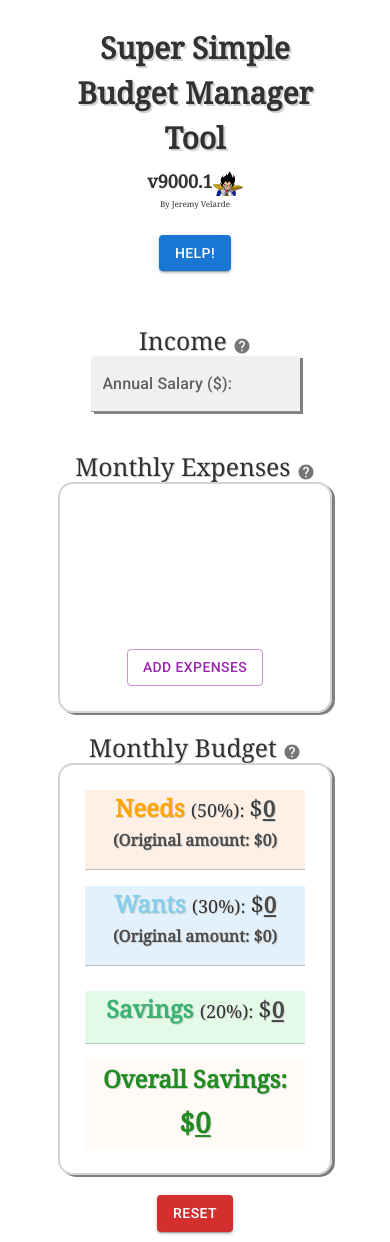
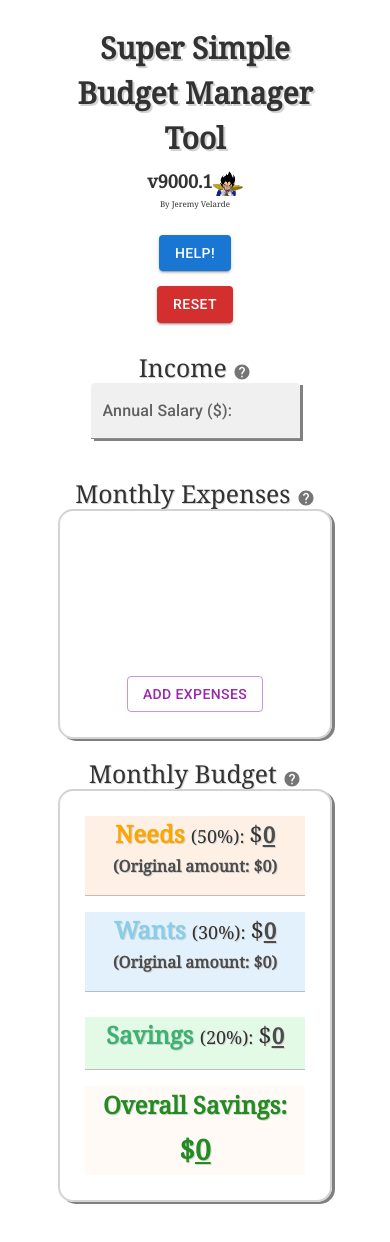
Before and after one commit to jvelarde94/budget-react-app, a React (Create React App) app: page / in a window 390 px wide. After the commit the page ends 1212 px from the top, so only its background shows below. Built offline with nearby package versions, Linux system fonts and the light colour scheme.

Commit message:
re-place reset button near header

```diff
--- a/src/App.js
+++ b/src/App.js
@@ -220,6 +220,7 @@ function App() {
   return (
     <div className="container flex-row justify-content-center">
       <Header />
+      <Reset onClick={clearAll} />
       <Income onChange={validateIncome} />
       <div className="row">
         <div className="col-sm-6">
@@ -240,7 +241,6 @@ function App() {
           />
         </div>
       </div>
-      <Reset onClick={clearAll} />
     </div>
   );
 }
--- a/src/components/Reset.js
+++ b/src/components/Reset.js
@@ -10,7 +10,8 @@ const Reset = ({ onClick }) => {
   }
 
   return (
-    <div className="reset">
+    <div className="row">
+      <div className="reset d-flex">
         {/* <img className="img" src="./rs-goblin.png"/> */}
         <Tooltip
           placement="top"
@@ -28,6 +29,7 @@ const Reset = ({ onClick }) => {
           </Button>
         </Tooltip>
       </div>
+    </div>
   );
 };
 
--- a/src/index.css
+++ b/src/index.css
@@ -389,17 +389,18 @@ input[type="number"] {
 
 /* RESET */
 .reset {
+  position: absolute;
+  left: 38px;
+  top: 305px;
+  /* margin: 15px auto 0 auto;
+  text-align: center; */
   /* grid-column: 1 / 4;
   grid-row: 4; */
-  margin: 15px auto 0 auto;
-  /* position: absolute; */
-  /* right: 100px; */
-  text-align: center;
 }
 /* END RESET*/
 
 /* MOBILE STYLES */
-@media only screen and (max-width: 600px) {
+@media only screen and (max-width: 1024px) {
   .header {
     width: 100%;
     position: relative;
@@ -416,7 +417,7 @@ input[type="number"] {
     text-align: center; */
   }
   .header .modal-button-container {
-    margin: 25px auto;
+    margin: 25px auto 15px auto;
     justify-content: center;
   }
 
@@ -439,7 +440,15 @@ input[type="number"] {
     margin: 10px auto;
   }
   .reset {
-    margin: 10px auto;
+    /* margin: 10px auto; */
+    width: 100%;
+    position: relative;
+    top: 0;
+    left: 0;
+    text-align: center;
+    display: block;
+    margin: 0 auto;
+    justify-content: center;
   }
 }
 /* END MOBILE STYLES */
```
Lines whose indentation alone changed are shown as unchanged.
